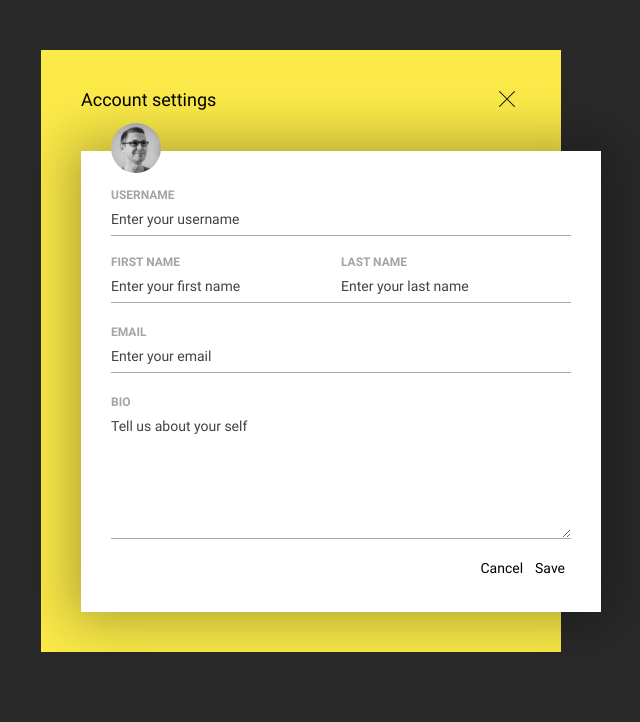
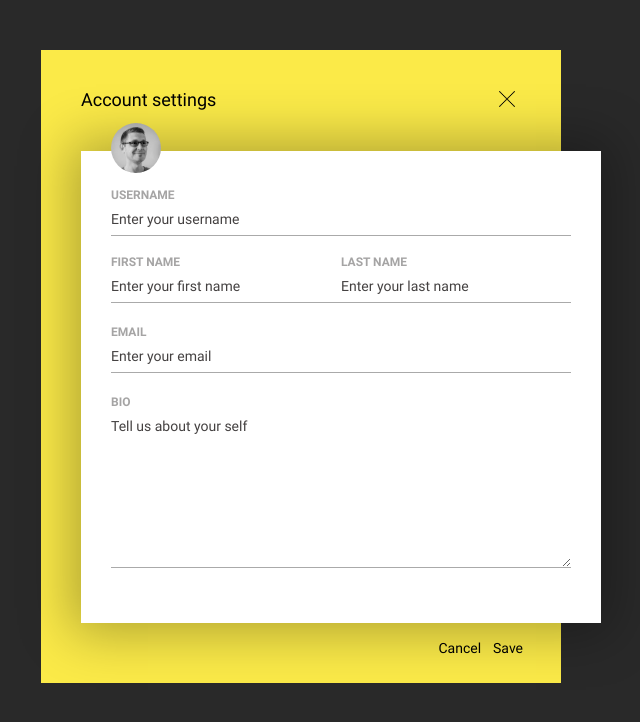
Before and after one commit to beyKH/account, a plain HTML site: page index.html in a window 1280 px wide. Shown: the whole page, without its empty margins (339-979 px from the left). Drawn offline with Linux system fonts and the light colour scheme.

Commit message:
buttons fixed

```diff
--- a/css/style.css
+++ b/css/style.css
@@ -95,6 +95,7 @@ body {
   margin-left: auto;
   margin-right: auto;
   background-color: #FBEA48;
+  padding-bottom: 60px;
 
 
 }
@@ -152,6 +153,7 @@ body {
 
 }
 .user-input{
+  position: relative;
   margin-top: 8px;
   padding: 0;
   padding-bottom: 8px;
@@ -179,9 +181,13 @@ body {
 }
 
 .buttons{
+  position: absolute;
+  right: 72px;
+  bottom: -35px;
   display: flex;
   justify-content: flex-end;
   margin-top: 20px;
+
 
 }
 
@@ -192,3 +198,10 @@ body {
   text-transform: capitalize;
   cursor: pointer;
 }
+
+/* textarea */
+.input-text-area{
+  resize: vertical;
+  min-height: 150px;
+  max-height: 250px;
+}
--- a/index.html
+++ b/index.html
@@ -5,9 +5,9 @@
   <meta http-equiv="X-UA-Compatible" content="IE=edge">
   <meta name="viewport" content="width=device-width, initial-scale=1.0">
   <title>Loop chating yellow</title>
-  <!-- <link rel="stylesheet" href="css/normalize.css"> -->
-  <!-- <link rel="stylesheet" href="css/style.css"> -->
-  <link rel="stylesheet" href="css/style.min.css">
+  <link rel="stylesheet" href="css/normalize.css">
+  <link rel="stylesheet" href="css/style.css">
+  <!-- <link rel="stylesheet" href="css/style.min.css"> -->
 </head>
 <body>
 
@@ -44,7 +44,7 @@
 
          <div class="input-group">
            <label class="input-label">Bio
-            <textarea class="user-input" name="bio" id="" cols="20" rows="7" placeholder="Tell us about your self"></textarea>
+            <textarea class="user-input input-text-area" name="bio" id="" cols="20" rows="7" placeholder="Tell us about your self"></textarea>
           </label>
          </div>
 
```
